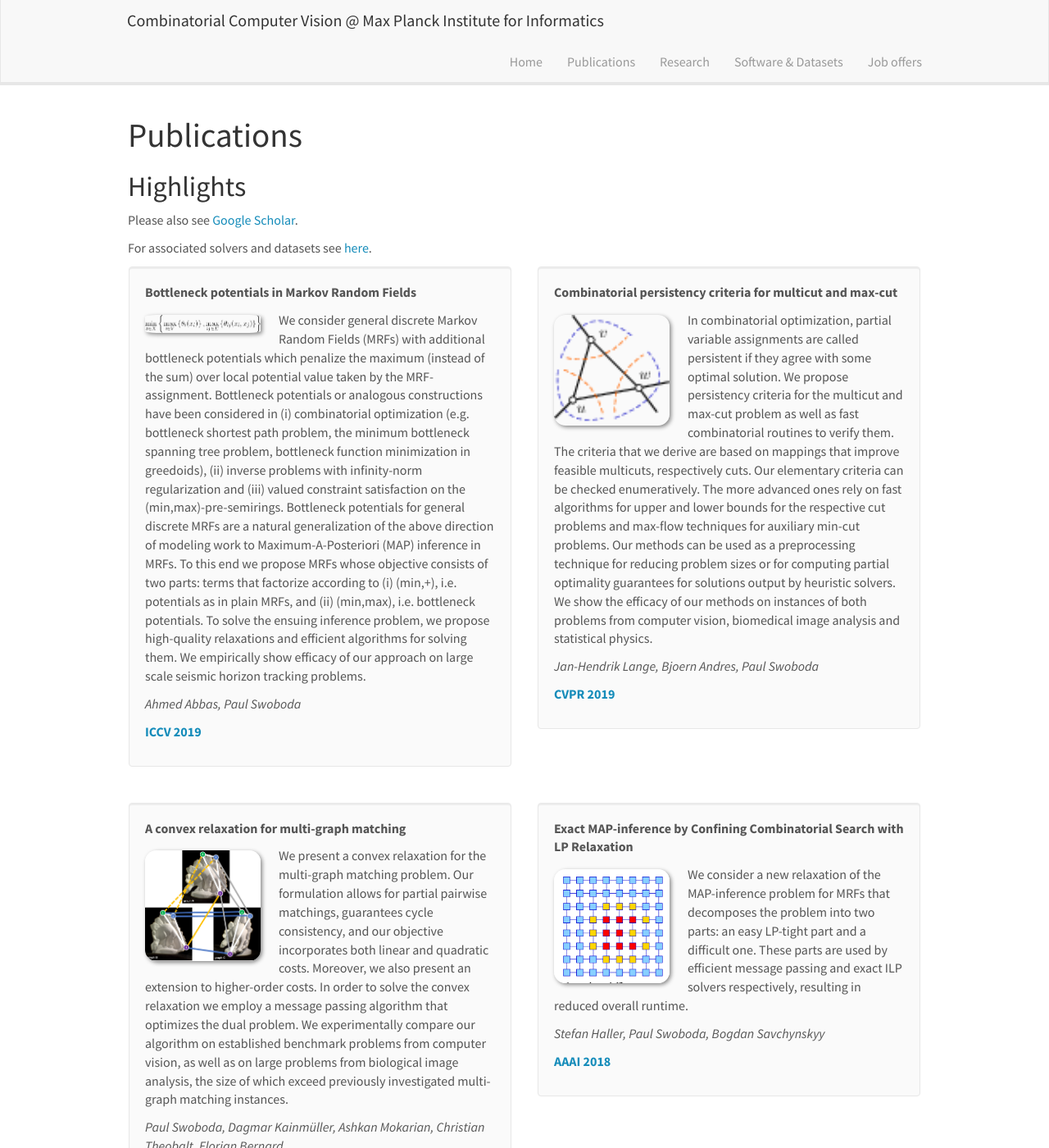
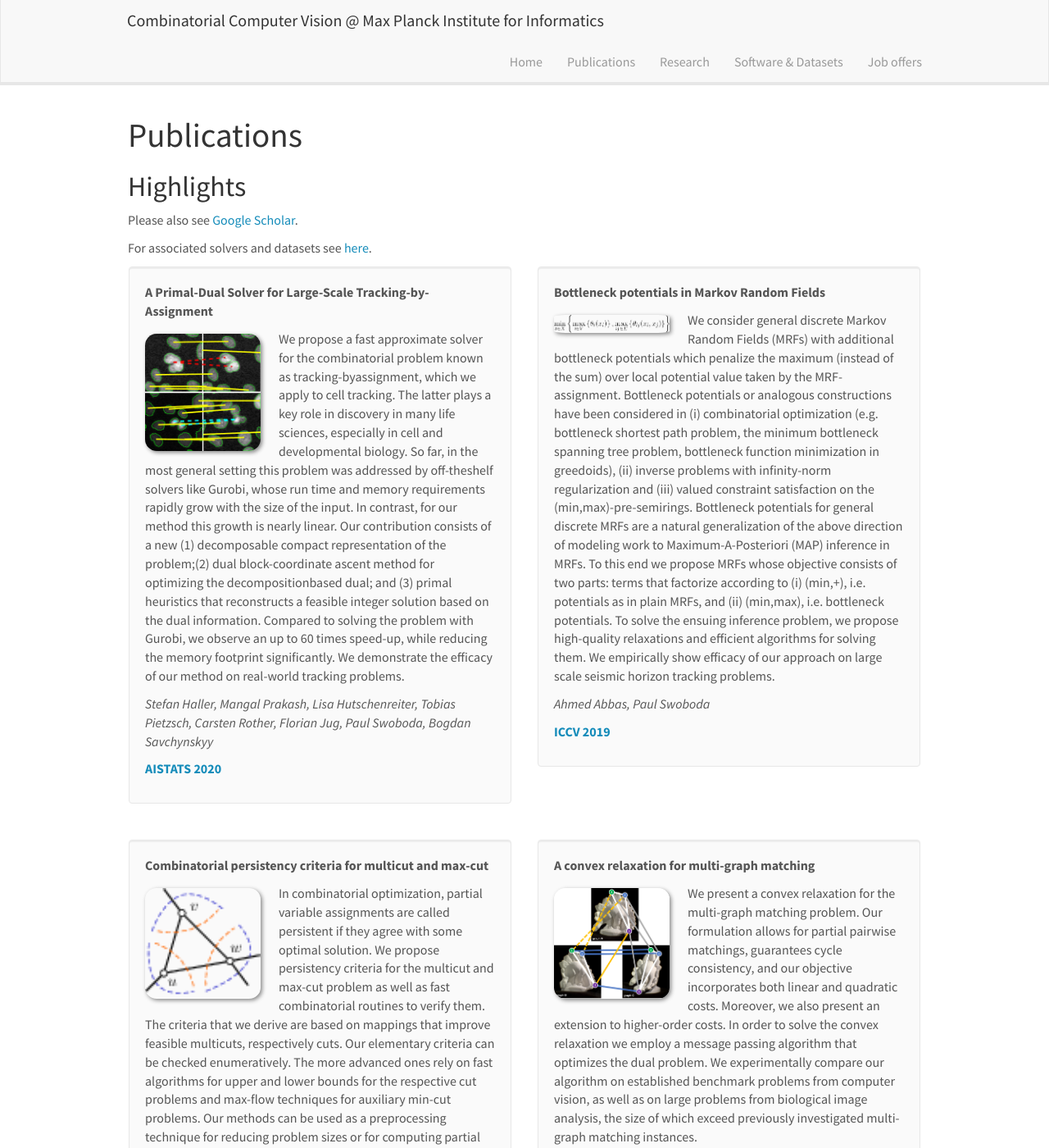
Before and after one commit to pawelswoboda/pawelswoboda.github.io, a Jekyll site: the page built from _pages/publications.md, in a window 1280 px wide and 1400 px high. Shown: the whole window at 82% size. Built offline with Jekyll 4.4.1, drawn with Linux system fonts in a browser that asks for light colours; nearby versions of some CDN libraries; some of the changed text lies outside the part shown.

Commit message:
Added cell tracking publication.

```diff
--- a/_data/publist.yml
+++ b/_data/publist.yml
@@ -1,3 +1,13 @@
+- title: "A Primal-Dual Solver for Large-Scale Tracking-by-Assignment"
+  image: cell_tracking.png
+  description: "We propose a fast approximate solver for the combinatorial problem known as tracking-byassignment, which we apply to cell tracking. The latter plays a key role in discovery in many life sciences, especially in cell and developmental biology. So far, in the most general setting this problem was addressed by off-theshelf solvers like Gurobi, whose run time and memory requirements rapidly grow with the size of the input. In contrast, for our method this growth is nearly linear. Our contribution consists of a new (1) decomposable compact representation of the problem;(2) dual block-coordinate ascent method for optimizing the decompositionbased dual; and (3) primal heuristics that reconstructs a feasible integer solution based on the dual information. Compared to solving the problem with Gurobi, we observe an up to 60 times speed-up, while reducing the memory footprint significantly. We demonstrate the efficacy of our method on real-world tracking problems."
+  authors: Stefan Haller, Mangal Prakash, Lisa Hutschenreiter, Tobias Pietzsch, Carsten Rother, Florian Jug, Paul Swoboda, Bogdan Savchynskyy
+  link:
+    url: https://hci.iwr.uni-heidelberg.de/vislearn/HTML/people/stefan_haller/pdf/A%20Primal-Dual%20Solver%20for%20Large-Scale%20Tracking-by-Assignment%20-%20AISTATS2020.pdf
+    display: "AISTATS 2020"
+  highlight: 1
+  news2:
+
 - title: "Bottleneck potentials in Markov Random Fields"
   image: min_max_eq.gif
   description: "We consider general discrete Markov Random Fields (MRFs) with additional bottleneck potentials which penalize the maximum (instead of the sum) over local potential value taken by the MRF-assignment. Bottleneck potentials or analogous constructions have been considered in (i) combinatorial optimization (e.g. bottleneck shortest path problem, the minimum bottleneck spanning tree problem, bottleneck function minimization in greedoids), (ii) inverse problems with infinity-norm regularization and (iii) valued constraint satisfaction on the (min,max)-pre-semirings. Bottleneck potentials for general discrete MRFs are a natural generalization of the above direction of modeling work to Maximum-A-Posteriori (MAP) inference in MRFs. To this end we propose MRFs whose objective consists of two parts: terms that factorize according to (i) (min,+), i.e. potentials as in plain MRFs, and (ii) (min,max), i.e. bottleneck potentials. To solve the ensuing inference problem, we propose high-quality relaxations and efficient algorithms for solving them. We empirically show efficacy of our approach on large scale seismic horizon tracking problems."
```
Also changed, not shown: pictures/cell_tracking.png (added).
